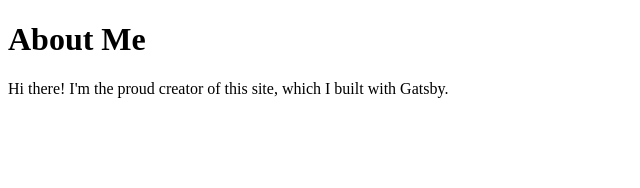
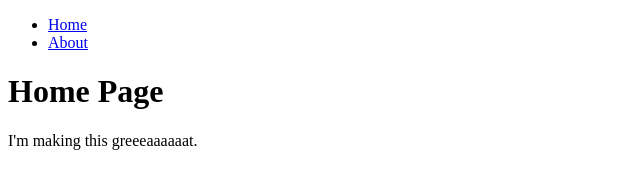
Before and after one commit to zachsgarden/zach-s-blog, a Gatsby site: page /about in a window 1280 px wide. Shown: the whole page, without its empty margins (0-640 px from the left). Built offline with nearby package versions, Linux system fonts and the light colour scheme; Gatsby itself is replaced by a stand-in of ours.

Commit message:
added layout component

```diff
--- /dev/null
+++ b/src/components/layout.js
@@ -0,0 +1,21 @@
+import * as React from 'react'
+import { Link } from 'gatsby'
+
+const Layout = ({ pageTitle, children }) => {
+    return (
+        <div>
+            <nav>
+                <ul>
+                    <li><Link to='/'>Home</Link></li>
+                    <li><Link to='/about'>About</Link></li>
+                </ul>
+            </nav>
+            <main>
+                <h1>{pageTitle}</h1>
+                {children}
+            </main>
+        </div>
+    )
+}
+
+export default Layout
--- a/src/pages/about.js
+++ b/src/pages/about.js
@@ -1,11 +1,11 @@
 import * as React from 'react'
+import Layout from '../components/layout'
 
 const AboutPage = () => {
     return (
-        <main>
-            <h1>About Me</h1>
-            <p>Hi there! I'm the proud creator of this site, which I built with Gatsby.</p>
-        </main>
+        <Layout pageTitle="Home Page">
+            <p>I'm making this greeeaaaaaat.</p>
+        </Layout>
     )
 }
 
```
Also changed, not shown: src/pages/index.js (+4 -4 lines).
